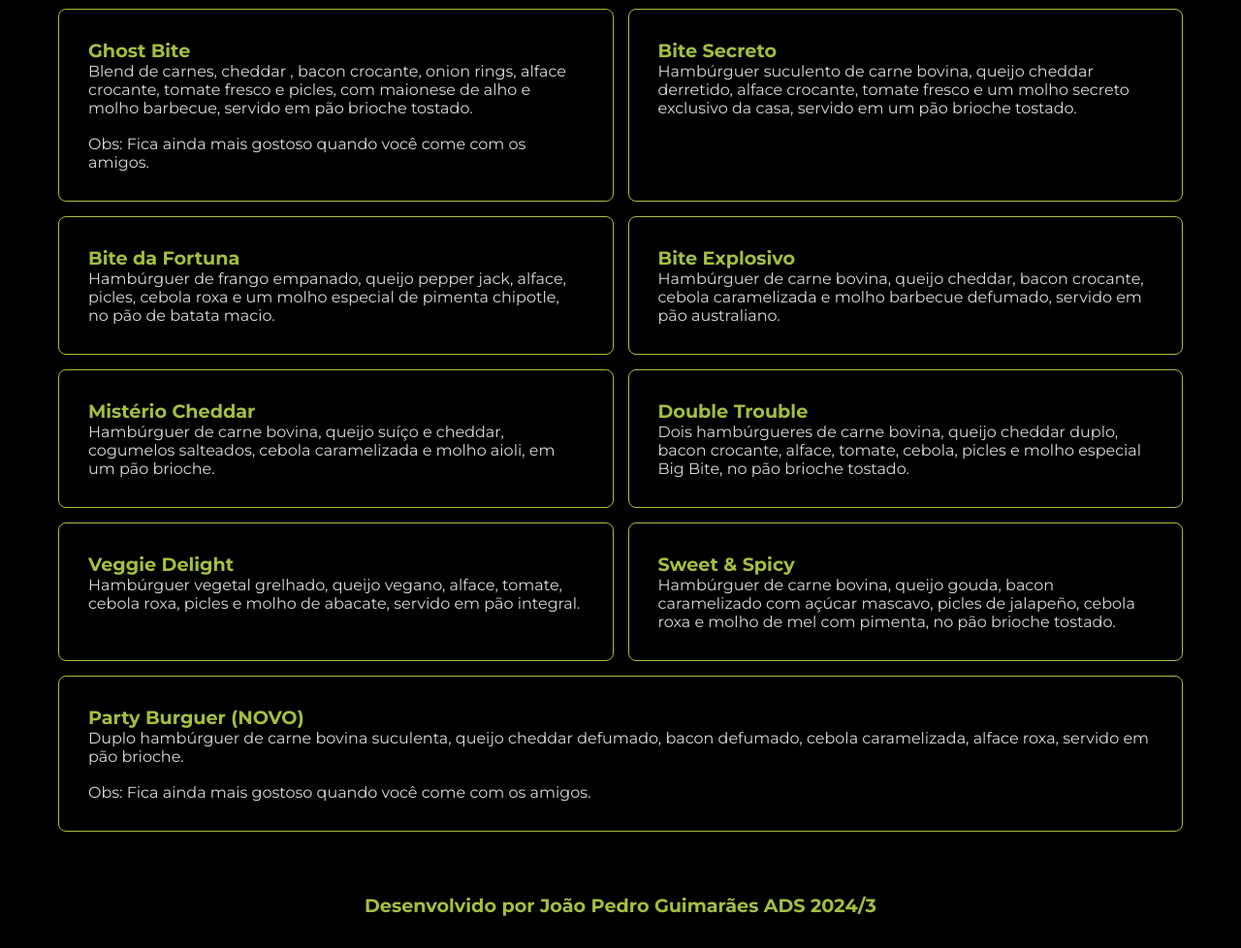
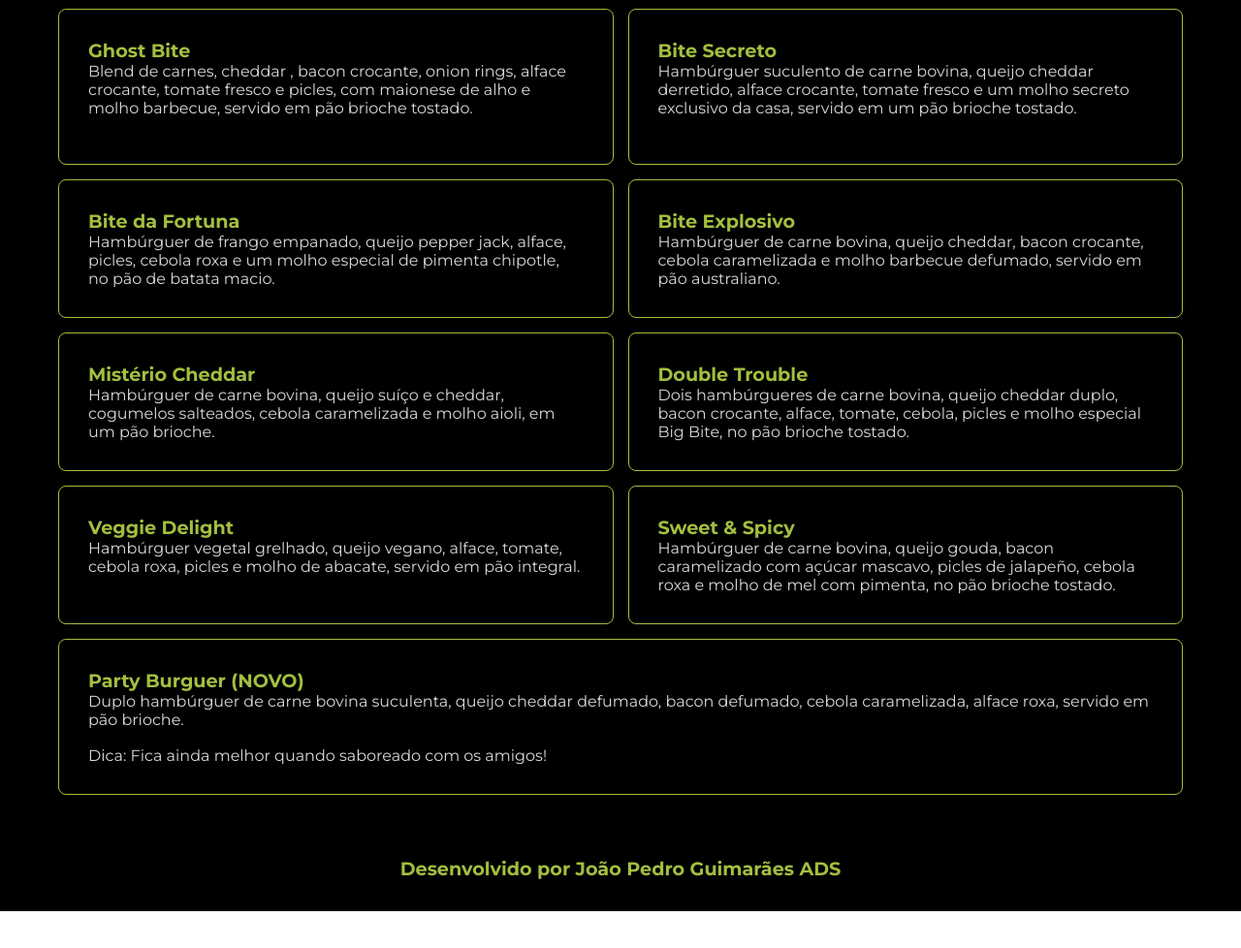
Before and after one commit to joyttape/BigBite-JP, a plain HTML site: page cardapio.html in a window 1280 px wide. Shown: the part 320-1298 px from the top of the page at 97% size. After the commit the page ends 1260 px from the top, so only its background shows below. Drawn offline with Linux system fonts and the light colour scheme.

Commit message:
Update cardapio.html

```diff
--- a/cardapio.html
+++ b/cardapio.html
@@ -29,7 +29,6 @@
                         <h2 class="produto_card">Ghost Bite</h2>
                         <p class="descricao_card">Blend de carnes, cheddar , bacon crocante, onion rings, alface crocante, tomate fresco e picles, com maionese de alho e molho barbecue, servido em pão brioche tostado.</p>
                         <br>
-                        <p class="descricao_card">Obs: Fica ainda mais gostoso quando você come com os amigos.</p>
                     </div>
                 </div>
 
@@ -86,7 +85,7 @@
                         <h2 class="produto_card">Party Burguer (NOVO)</h2>
                         <p class="descricao_card">Duplo hambúrguer de carne bovina suculenta, queijo cheddar defumado, bacon defumado, cebola caramelizada, alface roxa, servido em pão brioche.</p>
                         <br>
-                        <p class="descricao_card">Obs: Fica ainda mais gostoso quando você come com os amigos.</p>
+                        <p class="descricao_card">Dica: Fica ainda melhor quando saboreado com os amigos!</p>
                     </div>
                 </div>
             </section>
@@ -94,7 +93,7 @@
         </div>
     </main>
     <footer>
-        <h2 class="rodape">Desenvolvido por João Pedro Guimarães ADS 2024/3</h2>
+        <h2 class="rodape">Desenvolvido por João Pedro Guimarães ADS</h2>
     </footer>
 </body>
 </html>
```
